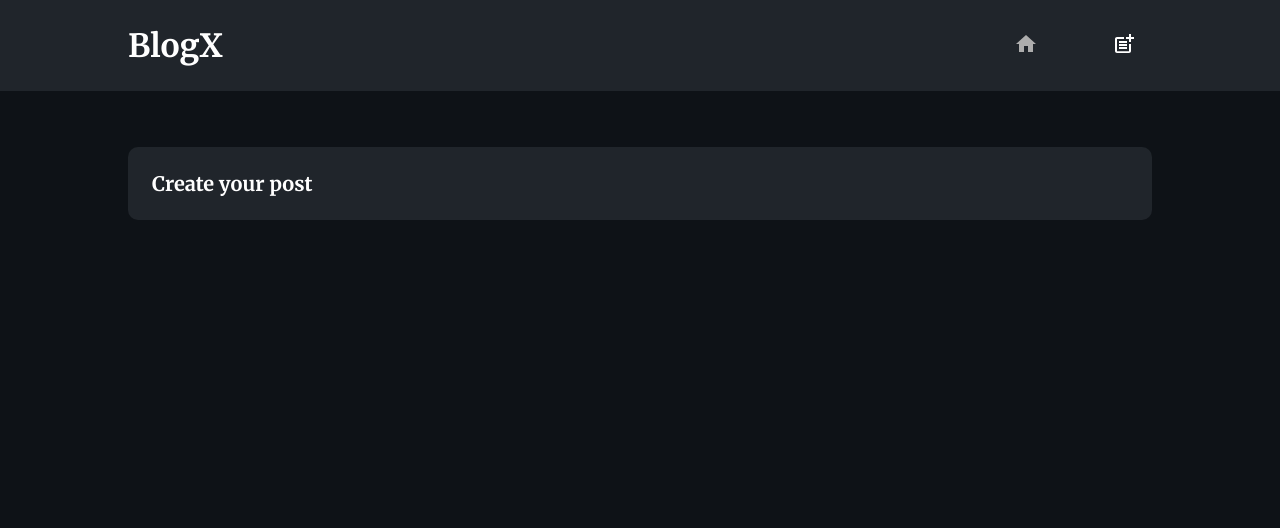
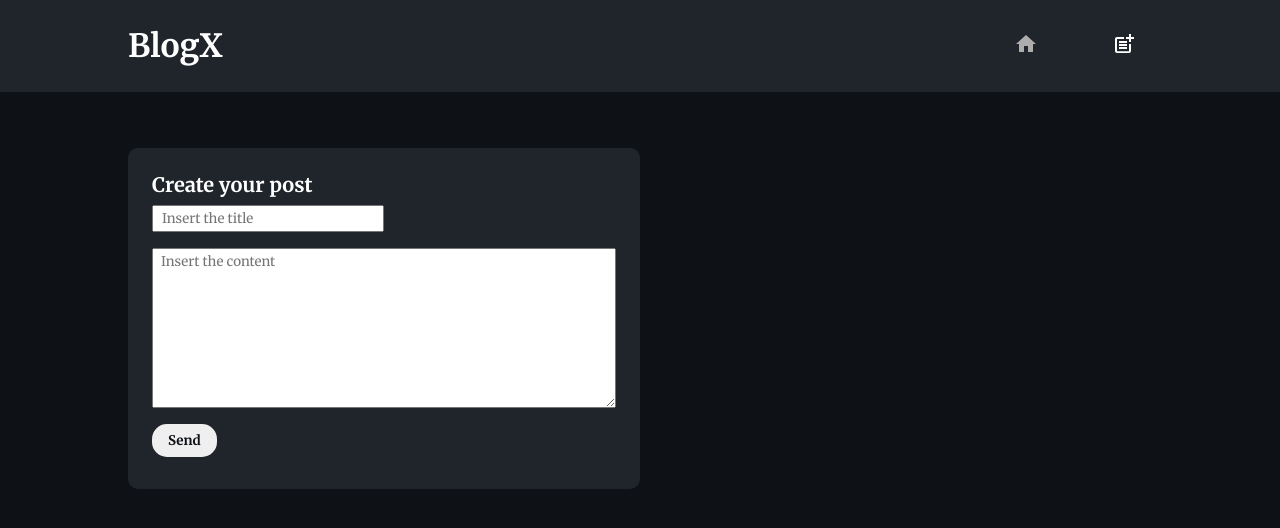
Before and after one commit to pedroalima/blogx, a React (Vite) app: page /new in a window 1280 px wide. Shown: the top 528 px of the page. Built offline with nearby package versions, Linux system fonts and the light colour scheme; no server answers.

Commit message:
styled: add newpost page

```diff
--- a/src/components/Button/style.tsx
+++ b/src/components/Button/style.tsx
@@ -1,6 +1,7 @@
 import { styled } from "styled-components";
 
 export const Button = styled.button`
+    margin: 0.5rem 0;
     padding: 0.5rem 1rem;
     border-radius: 15px;
     border: none;
--- a/src/components/Input/index.tsx
+++ b/src/components/Input/index.tsx
@@ -1,8 +1,8 @@
 import * as C from "./style";
 import { InputType } from "./type";
 
-export const Input = ({ Type, id, onChange } : InputType) => {
+export const Input = ({ Type, id, placeholder, onChange } : InputType) => {
 	return (
-		<C.Input type={Type} id={id} onChange={onChange} />
+		<C.Input type={Type} id={id} onChange={onChange} placeholder={placeholder} />
 	);
 };
--- a/src/components/Input/style.tsx
+++ b/src/components/Input/style.tsx
@@ -1,5 +1,7 @@
 import { styled } from "styled-components";
 
 export const Input = styled.input`
-
+    margin: 0.5rem 0;
+    padding: 0.2rem 0.5rem;
+    width: 50%
 `;
--- a/src/components/Input/type.ts
+++ b/src/components/Input/type.ts
@@ -1,5 +1,6 @@
 export interface InputType {
     Type?: string;
     id?: string;
+    placeholder?: string;
     onChange?: () => void;
 }
--- a/src/routes/NewPost/index.tsx
+++ b/src/routes/NewPost/index.tsx
@@ -1,5 +1,7 @@
+import { Button } from "../../components/Button";
+import { Input } from "../../components/Input";
 import { TitleWrapper } from "../Home/style";
-import { PostWrapper } from "./style";
+import { FormWrapper, PostWrapper, TextArea } from "./style";
 
 
 function NewPost() {
@@ -7,6 +9,11 @@ function NewPost() {
 		<section>
 			<PostWrapper>
 				<TitleWrapper>Create your post</TitleWrapper>
+				<FormWrapper>
+					<Input Type="text" id="title" placeholder="Insert the title" />
+					<TextArea placeholder="Insert the content" />
+					<Button Type="submit" Text="Send" />
+				</FormWrapper>
 			</PostWrapper>
 		</section>
 	);
--- a/src/routes/NewPost/style.tsx
+++ b/src/routes/NewPost/style.tsx
@@ -5,6 +5,7 @@ export const PostWrapper = styled.section`
     padding: 1.5rem;
     background: ${(props) => props.theme.colors.tertiary};
     border-radius: 10px;
+    width: 50%;
 
     &:hover {
         background: ${(props) => props.theme.effects.tertiary};
@@ -12,5 +13,14 @@ export const PostWrapper = styled.section`
 `;
 
 export const FormWrapper = styled.form`
+    display: flex;
+    flex-direction: column;
+    align-items: start;
+`;
 
+export const TextArea = styled.textarea`
+    margin: 0.5rem 0;
+    padding: 0.2rem 0.5rem;
+    width: 100%;
+    height: 20vh
 `;
--- a/src/styles/global.tsx
+++ b/src/styles/global.tsx
@@ -5,13 +5,13 @@ export const GlobalStyle = createGlobalStyle`
         margin: 0;
         padding: 0;
         box-sizing: border-box;
+        font-family: ${(prop => prop.theme.font.primary)};
     }
 
     body {
         width: 100%;
         height: 100vh;
         background: ${(prop) => prop.theme.colors.secondary};
-        font-family: ${(prop => prop.theme.font.primary)};
 		color: ${(prop) => prop.theme.colors.primary};
     }
 `;
```
